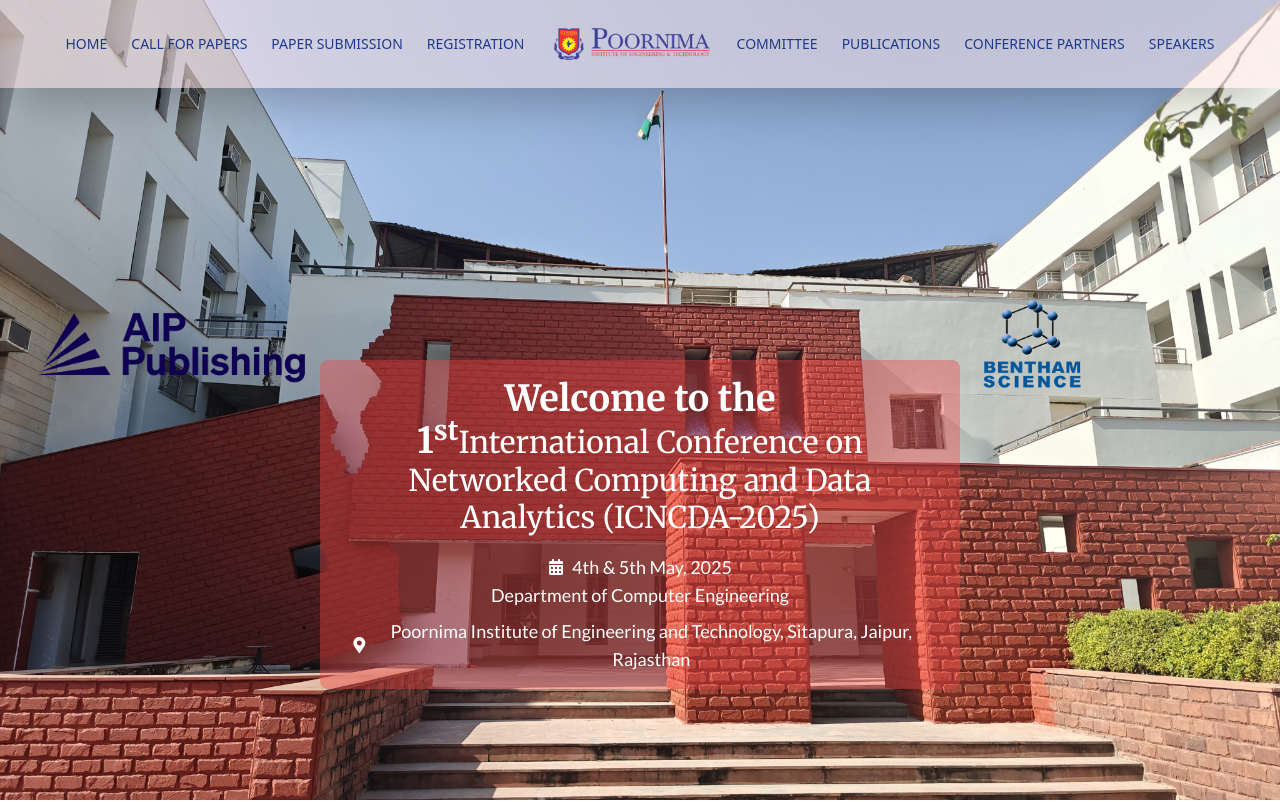
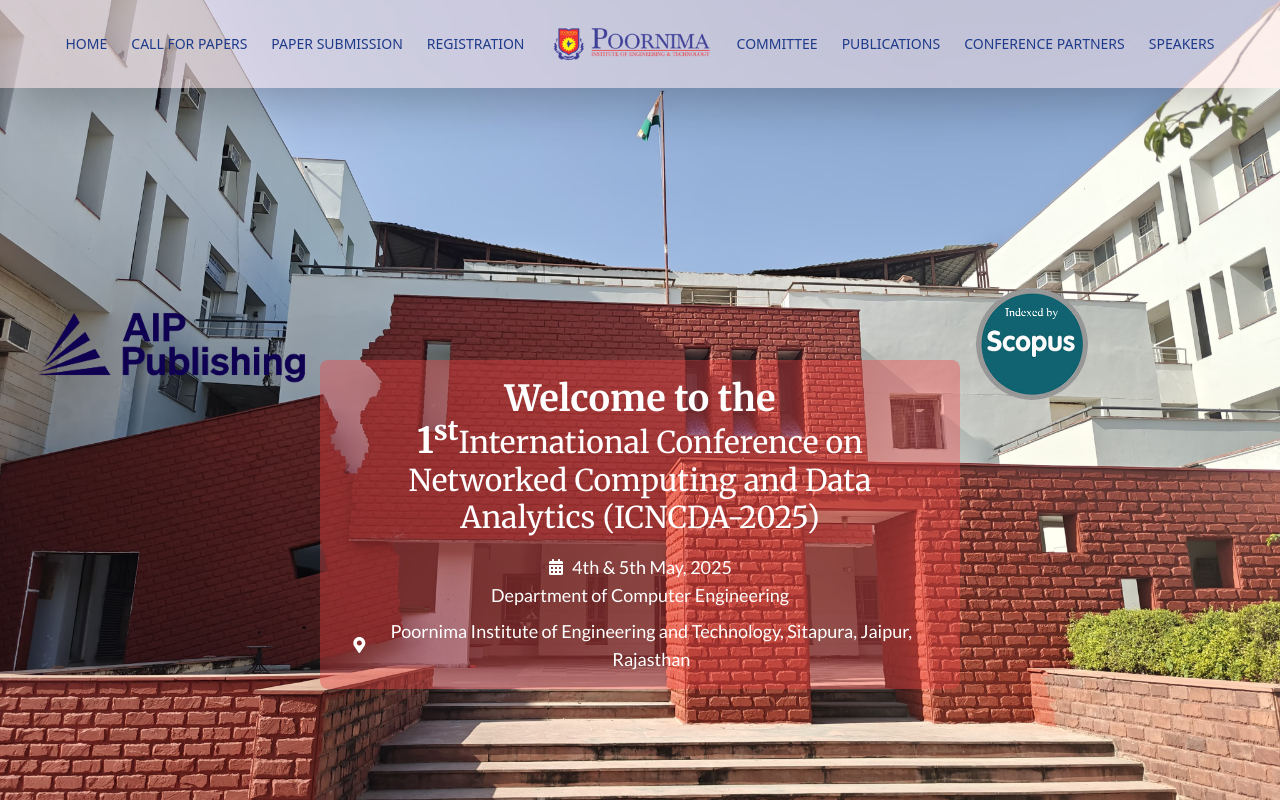
Before and after one commit to Diyamehta60/Department_conference, a React (Vite) app: page / in a window 1280 px wide. Shown: the top 802 px of the page. Built offline with nearby package versions, Linux system fonts and the light colour scheme.

Commit message:
via anil sir

```diff
--- a/src/components/Hero.jsx
+++ b/src/components/Hero.jsx
@@ -37,7 +37,7 @@
 
             {/* Right Logo */}
             <div className="absolute right-[15%] top-1/6 transform -translate-y-1/2">
-                <img src="/img5.png" alt="Right Logo" className="w-28 h-28" />
+                <img src="/img10.png" alt="Right Logo" className="w-28 h-28" />
             </div>
 
         </div>
```
Also changed, not shown: public/img10.png (added), public/img8.png (added).
